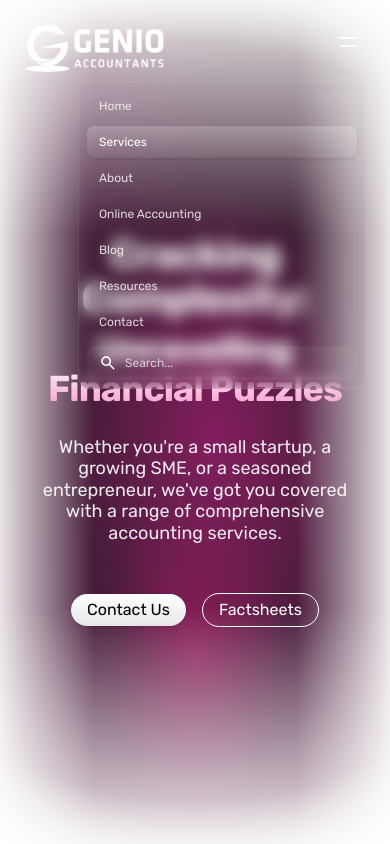
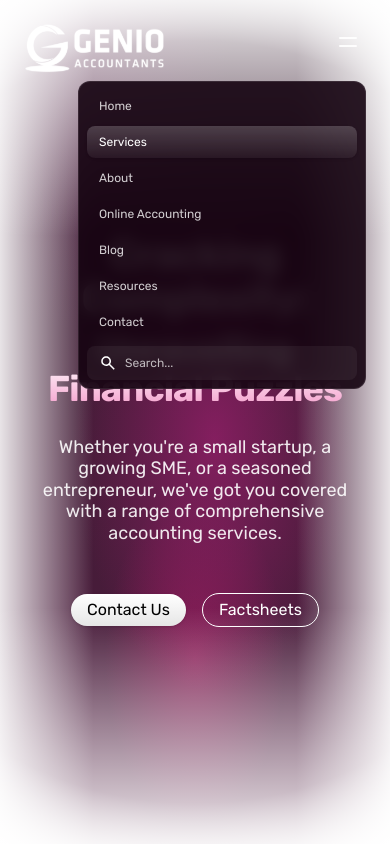
Before and after one commit to Freeman-md/genio-project, a Next.js app: page / in a window 390 px wide. Both pictures are taken after a click on the button 348 px from the left and 42 px from the top of the page. Shown: the top 844 px of the page. Built offline with nearby package versions, Linux system fonts and the light colour scheme.

Commit message:
style(mobile-nav): update background color to bg-surface-2/90 for improved visual consistency

```diff
--- a/src/app/components/layout/mobile-nav.tsx
+++ b/src/app/components/layout/mobile-nav.tsx
@@ -29,7 +29,7 @@ export default function MobileNav({ navLinks }: Props) {
         {open && (
           <motion.div
             id="mobile-menu"
-            className="absolute right-0 top-full z-50 mt-2 w-[min(80vw,18rem)] rounded-xl border border-white/10 bg-secondary/50 p-2 backdrop-blur"
+            className="absolute right-0 top-full z-50 mt-2 w-[min(80vw,18rem)] rounded-xl border border-white/10 bg-surface-2/90 p-2 backdrop-blur"
             initial={{ opacity: 0, y: -6, scale: 0.96 }}
             animate={{ opacity: 1, y: 0, scale: 1 }}
             exit={{ opacity: 0, y: -6, scale: 0.96 }}
```
